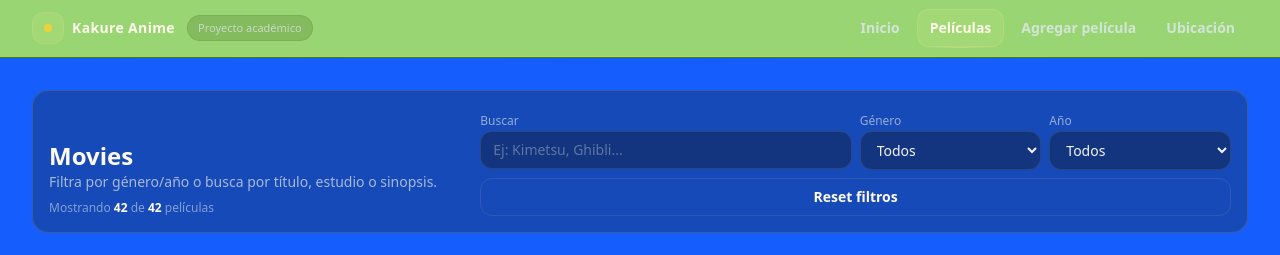
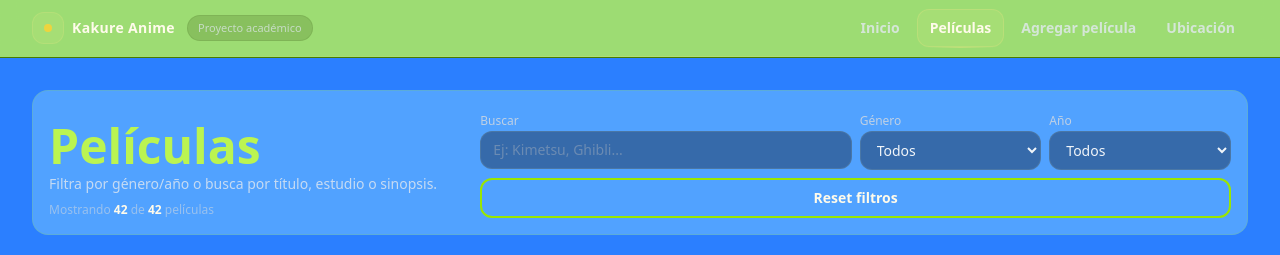
Before and after one commit to Maria19761976/kakureAnime, a React (Vite) app: page /movies in a window 1280 px wide. Shown: the top 255 px of the page. Built offline with nearby package versions, Linux system fonts and the light colour scheme; data requests are answered from the project's data file.

Commit message:
style: color base movies

```diff
--- a/src/components/Layout.jsx
+++ b/src/components/Layout.jsx
@@ -2,7 +2,7 @@ import Navbar from "./Navbar";
 
 export default function Layout({ children }) {
   return (
-    <div className="min-h-dvh bg-blue-600 text-slate-100 flex flex-col">
+    <div className="min-h-dvh bg-blue-500 text-slate-100 flex flex-col">
       <Navbar />
 
       {/* Contenido principal que empuja el footer */}
--- a/src/pages/Movies.jsx
+++ b/src/pages/Movies.jsx
@@ -100,12 +100,12 @@ export default function Movies() {
   return (
     <section>
       {}
-      <div className="mb-6 rounded-2xl border border-amber-400/15 bg-slate-800/35 p-4">
+      <div className="mb-6 rounded-2xl border border-lime-400/15 bg-blue-400 p-4">
         <div className="flex flex-col gap-3 md:flex-row md:items-end md:justify-between">
           {}
           <div>
-            <h2 className="text-2xl font-semibold text-amber-50">Movies</h2>
-            <p className="text-sm text-slate-300/80">
+            <h2 className="text-5xl font-bold text-lime-300 mb-1">Películas</h2>
+            <p className="text-sm text-slate-200/80">
               Filtra por género/año o busca por título, estudio o sinopsis.
             </p>
 
@@ -125,7 +125,7 @@ export default function Movies() {
           {}
           <div className="grid w-full grid-cols-1 gap-2 sm:grid-cols-4 md:w-auto">
             <div className="space-y-1 sm:col-span-2">
-              <label className="text-xs text-slate-300/70">Buscar</label>
+              <label className="text-xs text-slate-300/90">Buscar</label>
               <input
                 value={query}
                 onChange={(e) => setQuery(e.target.value)}
@@ -135,7 +135,7 @@ export default function Movies() {
             </div>
 
             <div className="space-y-1">
-              <label className="text-xs text-slate-300/70">Género</label>
+              <label className="text-xs text-slate-300/90">Género</label>
               <select
                 value={genre}
                 onChange={(e) => setGenre(e.target.value)}
@@ -150,7 +150,7 @@ export default function Movies() {
             </div>
 
             <div className="space-y-1">
-              <label className="text-xs text-slate-300/70">Año</label>
+              <label className="text-xs text-slate-300/90">Año</label>
               <select
                 value={year}
                 onChange={(e) => setYear(e.target.value)}
@@ -167,7 +167,7 @@ export default function Movies() {
             <button
               type="button"
               onClick={resetFilters}
-              className="sm:col-span-4 rounded-xl border border-amber-200/10 px-4 py-2 text-sm font-semibold text-amber-50 hover:bg-white/5"
+              className="sm:col-span-4 rounded-xl border-2 border-lime-400 px-4 py-2 text-sm font-semibold text-amber-50 hover:bg-lime-400/30"
             >
               Reset filtros
             </button>
```
